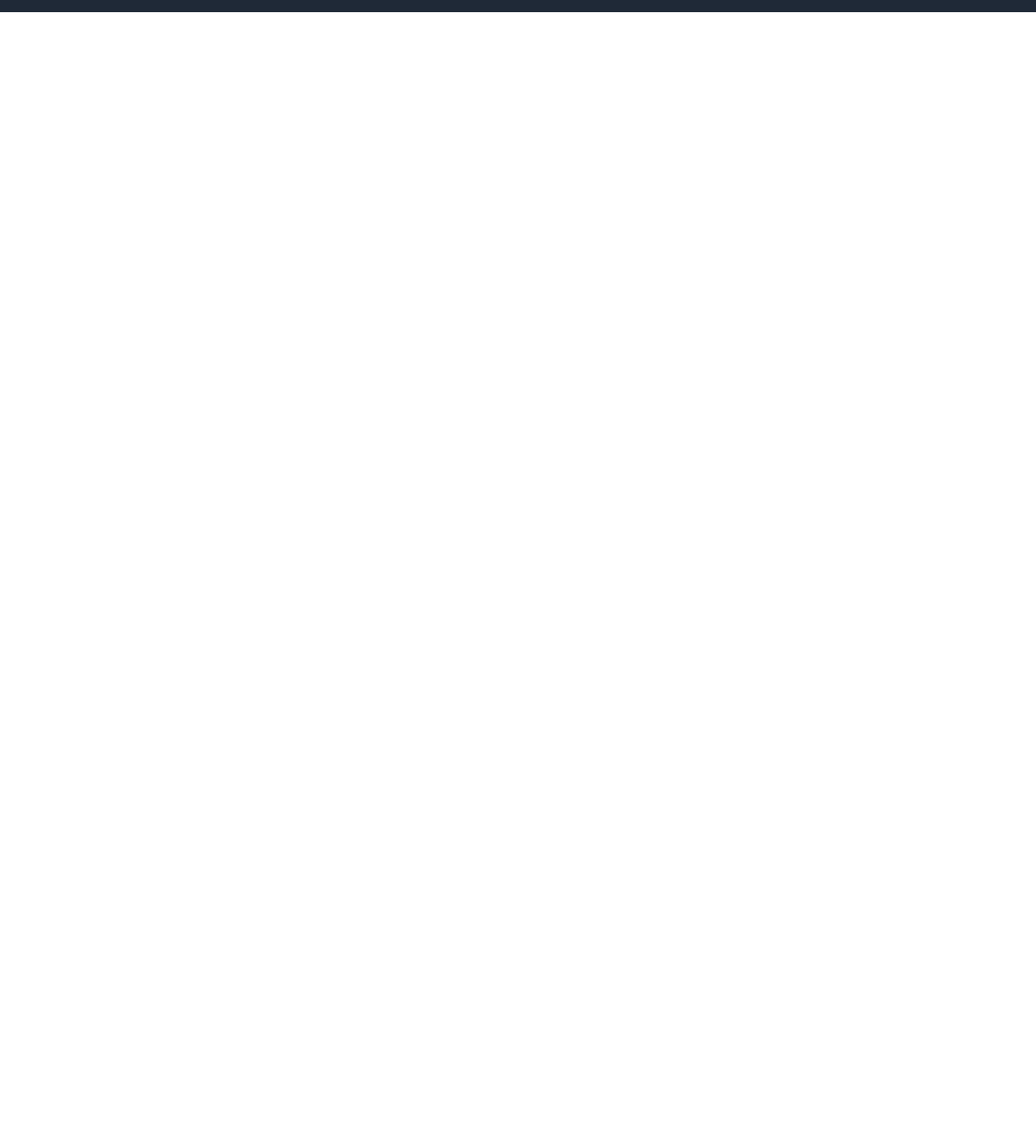
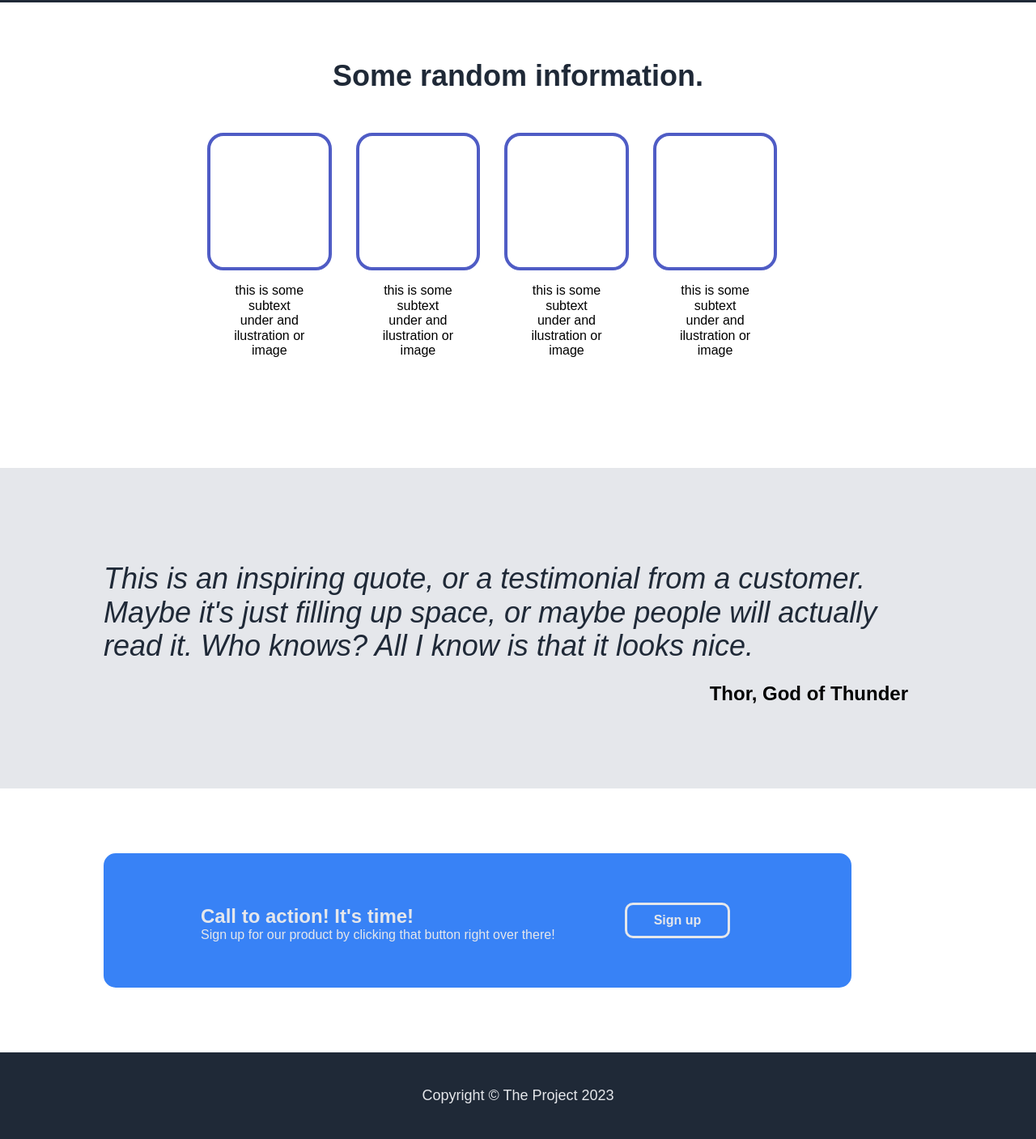
Before and after one commit to had-arach-eric/landing-page, a plain HTML site: page index.html in a window 1280 px wide. Shown: the part 538-1945 px from the top of the page at 81% size. Before the commit the page ends 800 px from the top, so only its background shows below. Drawn offline with Linux system fonts and the light colour scheme.

Commit message:
Make and add relative measures.

```diff
--- a/index.html
+++ b/index.html
@@ -26,11 +26,50 @@
         <button class="button-sign-up">Sign up</button>
       </div>
       <div class="place-holder-image">
-        <p>This is a place holder for an image</p>
+        <p>This is a placeholder for an image</p>
       </div>
     </div>
+  </header>
+  <main>
+    <h2>Some random information.</h2>
+    <div class="images-and-captions">
+      <div class="first-block block">
+        <div class="image"></div>
+        <p>this is some subtext under and ilustration or image</p>
+      </div>
+      <div class="second-block block">
+        <div class="image"></div>
+        <p>this is some subtext under and ilustration or image</p>
+      </div>
+      <div class="third-block block">
+        <div class="image"></div>
+        <p>this is some subtext under and ilustration or image</p>
+      </div>
+      <div class="fourth-block block">
+        <div class="image"></div>
+        <p>this is some subtext under and ilustration or image</p>
+      </div>
+    </div>
+  </main>
+  <div class="quote-section">
+    <p class="phrase">This is an inspiring quote, or a testimonial from a customer. Maybe it's just filling up space, or maybe people will actually read it. Who knows? All I know is that it looks nice.</p>
+    <p class="author">Thor, God of Thunder</p>
+  </div>
+  <div class="section-call-to-action">
+    <div class="call-to-action">
+      <div class="title-and-text">
+        <h3>Call to action! It's time!</h3>
+        <p>Sign up for our product by clicking that button right over there!</p>
+      </div>
+      <div class="container-button">
+        <button class="button-sign-up">Sign up</button>
+      </div>
+    </div>
+  </div>
+  <footer>
+    <p class="footer-text">Copyright © The Project 2023</p>
+  </footer>
 
-  </header>
 
 </body>
 </html>
--- a/styles/styles.css
+++ b/styles/styles.css
@@ -13,15 +13,10 @@ body {
 
 header {
   display: flex;
-  flex-direction: column;
+  flex-flow: column wrap;
   background-color: #1F2937;
-  padding: 0px 50px 100px 200px;
+  padding: 0vh 10vw 15vh 10vw;
   row-gap: 100px;
-}
-
-button {
-  background-color: #3882F6;
-  color: #E5E7EB;
 }
 
 .logo-and-links {
@@ -29,7 +24,6 @@ button {
   font-size: 18px;
   color: #E5E7EB;
   align-items: center;
-
 }
 
 .logo {
@@ -55,12 +49,14 @@ button {
   font-size: 18px;
   color: #E5E7EB;
   display: flex;
+  column-gap: 30px;
 }
 
 h1 {
   font-size: 48px;
   font-weight: bold;
   color: #F9FAF8;
+  margin-bottom: 0px;
 }
 
 .presentation-and-sign-up {
@@ -70,9 +66,12 @@ h1 {
 }
 
 .button-sign-up {
+  background-color: #3882F6;
+  color: #E5E7EB;
   width: 130px;
   padding: 10px 10px;
   border-radius: 10px;
+  font-weight: bold;
 }
 
 .place-holder-image {
@@ -85,3 +84,131 @@ h1 {
   justify-content: center;
   align-items: center;
 }
+
+main {
+  display: flex;
+  flex-direction: column;
+  row-gap: 20px;
+  padding: 5vh 10vw 0vh 10vw;
+}
+
+h2 {
+  font-size: 36px;
+  font-weight: bold;
+  color: #1F2937;
+  display: flex;
+  justify-content: center;
+  align-items: center;
+}
+
+.images-and-captions {
+  display: flex;
+  padding: 0px 10vw 15vh 10vw;
+  /*padding: 0px 100px 100px 200px;*/
+  column-gap: 30px;
+  flex-wrap: wrap;
+}
+
+.block {
+  display: flex;
+  flex-direction: column;
+  align-items: center;
+  width: 20%;
+}
+
+.block > p {
+  width: 60%;
+  text-align: center;
+}
+
+div .image {
+  width: 100%;
+  height: 170px;
+  border: 4px solid #4F5CC5;
+  border-radius: 20px;
+}
+
+.quote-section {
+  display: flex;
+  flex-direction: column;
+  background-color: #E5E7EB;
+  padding: 10vh 10vw 10vh 10vw;
+  /*padding: 80px 100px 60px 250px;*/
+}
+
+.phrase {
+  font-size: 36px;
+  font-style: italic;
+  color: #1F2937;
+  margin-bottom: 0px;
+}
+
+.author {
+  font-size: 24px;
+  font-weight: bold;
+  display: flex;
+  justify-content: flex-end;
+  padding-right: 30px;
+}
+
+.section-call-to-action {
+  display: flex;
+  align-items: center;
+  padding: 10vh 10vw 10vh 10vw;
+  /*padding: 100px 100px 100px 70px;*/
+}
+
+.call-to-action {
+  display: flex;
+  flex-grow: 1;
+  background-color: #3882F6;
+  border-radius: 15px;
+  justify-content: center;
+  align-items: center;
+  padding-right: 150px;
+  padding-top: 40px;
+  padding-bottom: 40px;
+  margin-right: 100px;
+}
+
+.title-and-text {
+  margin-right: auto;
+  padding-left: 120px;
+  color: #E5E7EB;
+  display: flex;
+  flex-direction: column;
+}
+
+h3 {
+  font-size: 24px;
+  font-weight: bold;
+  margin-bottom: 0px;
+}
+
+.title-and-text > p {
+  margin-top: 0px;
+}
+
+.container-button {
+  margin-left: auto;
+}
+
+.call-to-action .button-sign-up {
+  border: 3px solid #E5E7EB;
+  background-color: #3882F6;
+  margin-left: auto;
+}
+
+footer {
+  background-color: #1F2937;
+  padding-top: 25px;
+  padding-bottom: 25px;
+  display: flex;
+  justify-content: center;
+  align-items: center;
+}
+
+.footer-text {
+  font-size: 18px;
+  color: #E5E7EB;
+}
```
